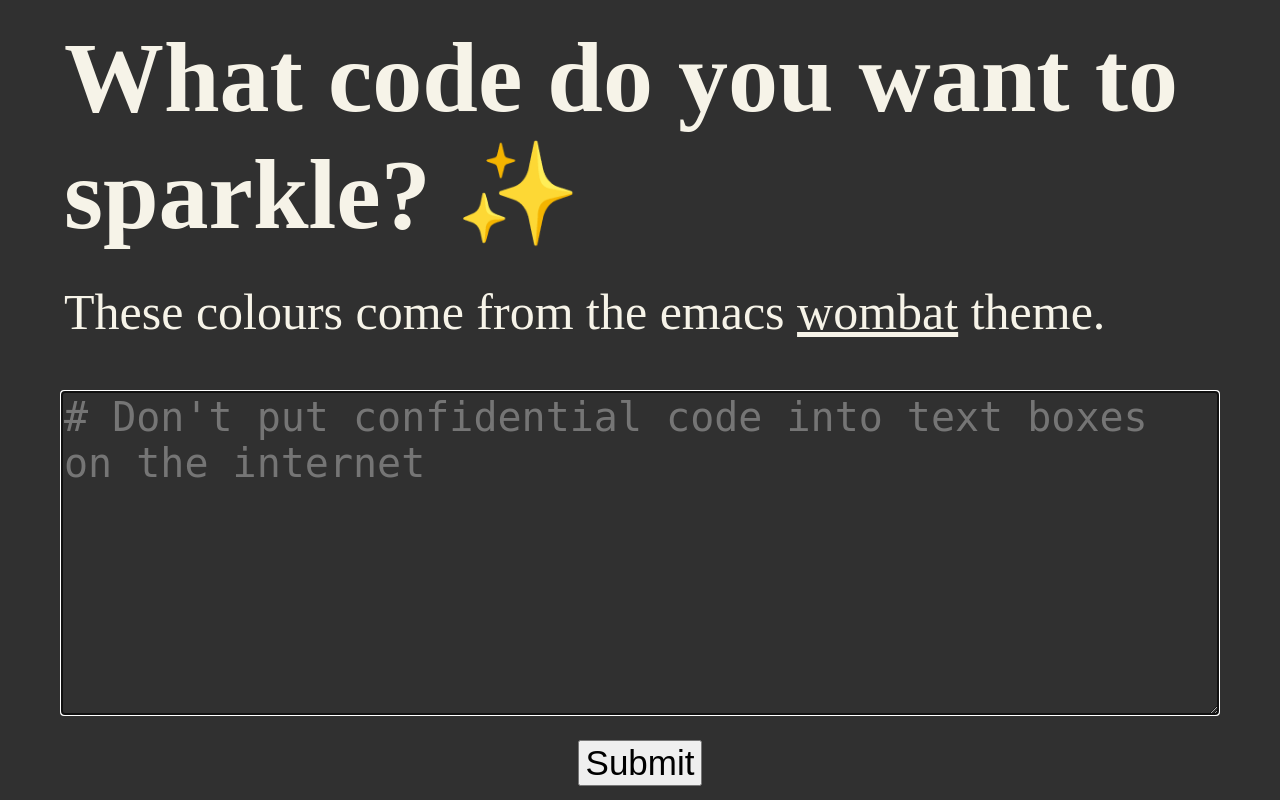
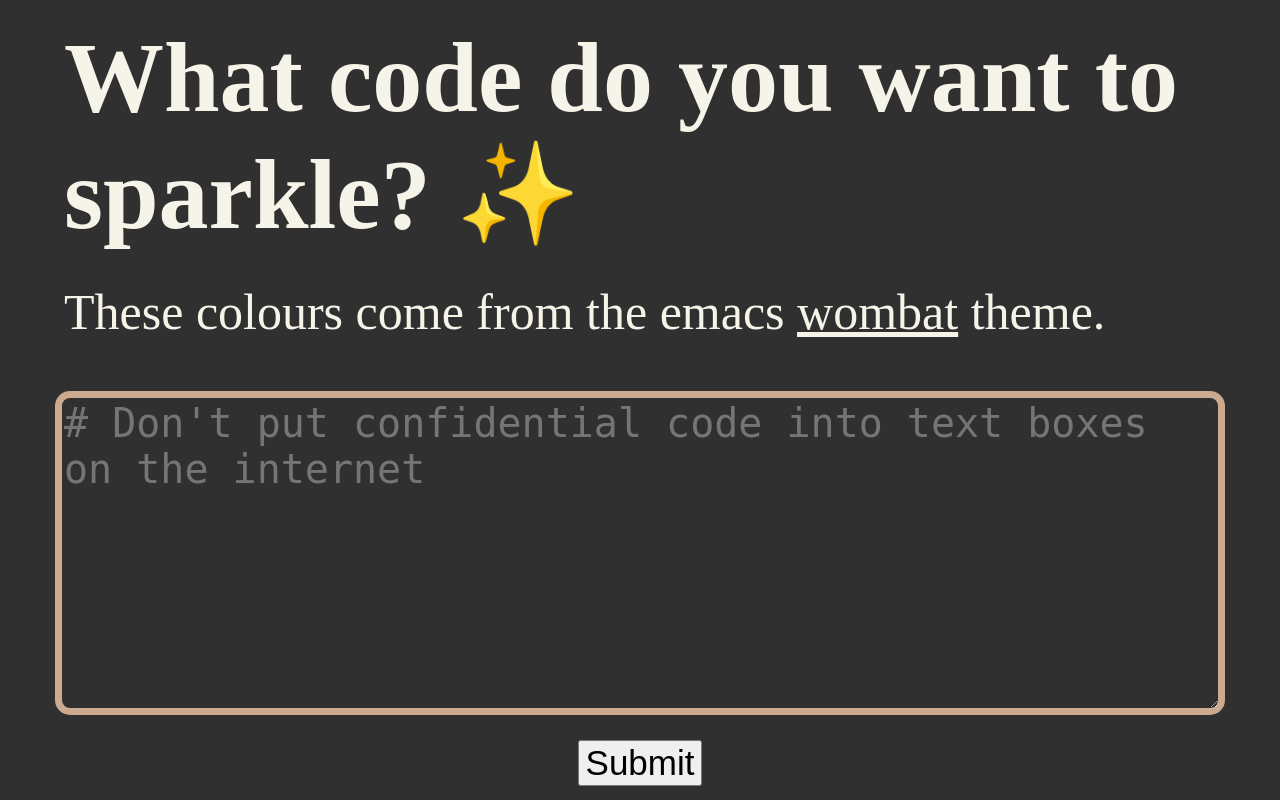
Before and after one commit to d-lord/twinkler_flask, a Flask app: page / in a window 1280 px wide. Run offline with Flask 2, Linux system fonts and the light colour scheme.

Commit message:
Coloured border around the textarea too

```diff
--- a/static/home.css
+++ b/static/home.css
@@ -23,6 +23,9 @@
     background-color: #303030;
     color: #f6f3e8;
     flex-grow: 1;
+    border: 0.15rem solid #ccaa8f;
+    border-radius: 0.3rem;
+    outline: none;
 }
 textarea::placeholder {
     font-size: 1rem;
```
